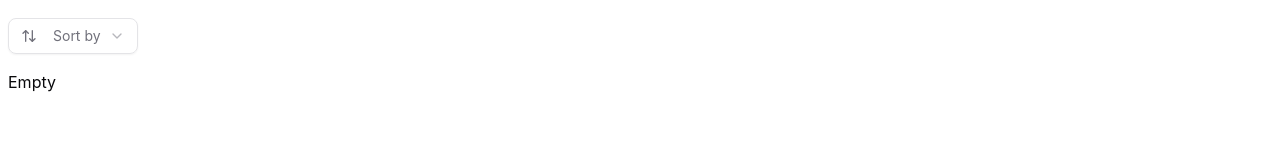
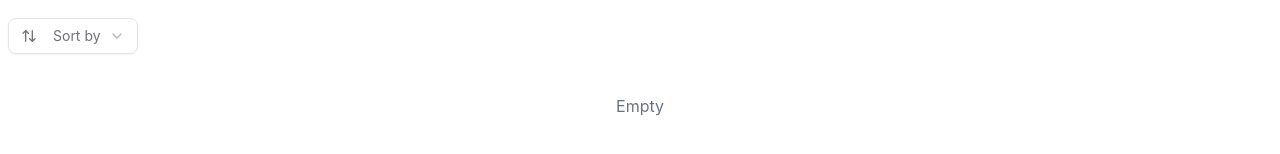
Before and after one commit to lrisia/enhance-to-do, a React (Vite) app: page / in a window 1280 px wide. Shown: the part 150-304 px from the top of the page. Built offline with nearby package versions, Linux system fonts and the light colour scheme.

Commit message:
chore(task): add handle empty state and turn off auto complete

```diff
--- a/biome.json
+++ b/biome.json
@@ -28,6 +28,9 @@
 			"style": {
 				"useImportType": "warn",
 				"noUselessElse": "off"
+			},
+			"correctness": {
+				"noUnusedImports": "error"
 			}
 		}
 	},
--- a/src/routes/index.tsx
+++ b/src/routes/index.tsx
@@ -9,10 +9,8 @@ import {
 	SelectValue,
 } from "@/components/ui/select";
 import { type Todo, TodoType } from "@/entities/todo";
-import { TodoContext } from "@/hooks/contexts";
 import { Link, createFileRoute } from "@tanstack/react-router";
 import { ArrowUpDown, Plus } from "lucide-react";
-import { useState } from "react";
 import { useLocalStorage } from "usehooks-ts";
 
 export const Route = createFileRoute("/")({
@@ -80,8 +78,8 @@ function App() {
 				</Select>
 			</div>
 			{todos.length === 0 ? (
-				<div className="flex h-full">
-          <p>Empty</p>
+				<div className="flex w-full justify-center mt-10 text-gray-500">
+          <span>Empty</span>
         </div>
 			) : (
 				todos.map((todo) => {
--- a/src/routes/new-task.lazy.tsx
+++ b/src/routes/new-task.lazy.tsx
@@ -8,7 +8,7 @@ import {
 	FormMessage,
 } from "@/components/ui/form";
 import { Input } from "@/components/ui/input";
-import { TodoType, type Todo } from "@/entities/todo";
+import { type Todo, TodoType } from "@/entities/todo";
 import { zodResolver } from "@hookform/resolvers/zod";
 import { Link, createLazyFileRoute, useNavigate } from "@tanstack/react-router";
 import { CirclePlus, CircleX } from "lucide-react";
@@ -34,7 +34,7 @@ function randomTitle(): string {
 }
 
 function RouteComponent() {
-	const [_, setValue] = useLocalStorage<Todo[]>('todos', [])
+	const [_, setValue] = useLocalStorage<Todo[]>("todos", []);
 	const id = useId();
 	const navigate = useNavigate();
 
@@ -57,7 +57,7 @@ function RouteComponent() {
 					isCompleted: false,
 				},
 			];
-		})
+		});
 		navigate({
 			to: "/",
 		});
@@ -89,6 +89,7 @@ function RouteComponent() {
 										<Input
 											className="rounded-4xl h-12 px-5"
 											placeholder={randomTitle()}
+											autoComplete="off"
 											{...field}
 										/>
 									</div>
@@ -105,7 +106,12 @@ function RouteComponent() {
 								<FormLabel className="text-gray-400">Note</FormLabel>
 								<FormControl>
 									<div className="flex gap-2">
-										<Input className="rounded-4xl h-12 px-5" placeholder="..." {...field} />
+										<Input
+											className="rounded-4xl h-12 px-5"
+											placeholder="..."
+											autoComplete="off"
+											{...field}
+										/>
 									</div>
 								</FormControl>
 								<FormMessage className="ml-2" />
```
